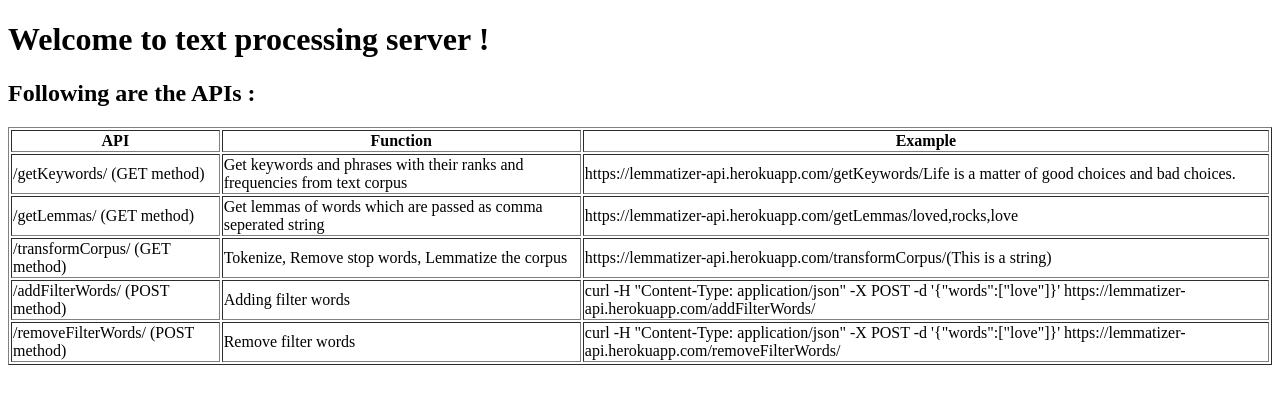
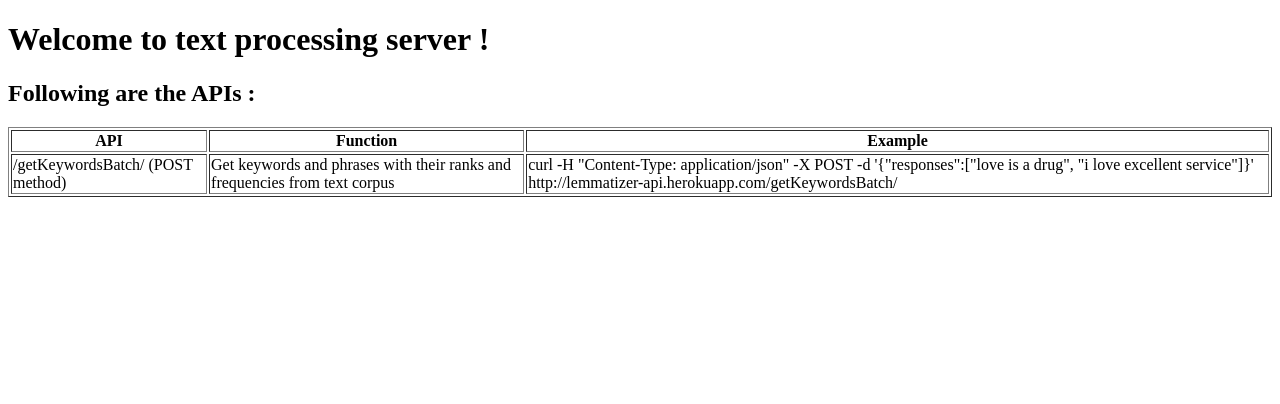
Before and after one commit to Sumaid/keyword_server, a Flask app: page / in a window 1280 px wide. Shown: the top 404 px of the page. Run offline with Flask 2, Linux system fonts and the light colour scheme; parts of the project's set-up code (start-up, migrations or seed data) failed here and were passed over.

Commit message:
Remove old APIs

```diff
--- a/app/main.py
+++ b/app/main.py
@@ -1,24 +1,9 @@
 from flask import request, Flask, jsonify, Response, render_template
-from nltk.corpus import wordnet as wn
-from nltk import pos_tag
-from nltk.corpus import stopwords
-from textblob import TextBlob
-from nltk.stem import WordNetLemmatizer
 import json
 from collections import defaultdict
 import spacy
 import pytextrank
 
-lemmatizer = WordNetLemmatizer()
-stopwords_set = set(stopwords.words('english'))
-# Add additional stop words which will be relevant to survey responses
-stopwords_set.update(['a', 'about', 'above', 'after', 'again', 'against', 'all', 'am', 'an', 'and', 'any', 'are', "aren't", 'as', 'at', 'be', 'because', 'been', 'before', 'being', 'below', 'between', 'both', 'but', 'by', 'can', "can't", 'cannot', 'com', 'could', "couldn't", 'did', "didn't", 'do', 'does', "doesn't", 'doing', "don't", 'down', 'during', 'each', 'else', 'ever', 'few', 'for', 'from', 'further', 'get', 'had', "hadn't", 'has', "hasn't", 'have', "haven't", 'having', 'he', "he'd", "he'll", "he's", 'her', 'here', "here's", 'hers', 'herself', 'him', 'himself', 'his', 'how', "how's", 'http', 'I', "I'd", "I'll", "I'm", "I've", 'if', 'in', 'into', 'is', "isn't", 'it', "it's", 'its', 'itself', 'just', 'k', "let's", 'like', 'me', 'more', 'most', "mustn't", 'my', 'myself', 'no', 'nor',
-                      'not', 'of', 'off', 'on', 'once', 'only', 'or', 'other', 'ought', 'our', 'ours', 'ourselves', 'out', 'over', 'own', 'r', 'same', 'shall', "shan't", 'she', "she'd", "she'll", "she's", 'should', "shouldn't", 'so', 'some', 'such', 'than', 'that', "that's", 'the', 'their', 'theirs', 'them', 'themselves', 'then', 'there', "there's", 'these', 'they', "they'd", "they'll", "they're", "they've", 'this', 'those', 'through', 'to', 'too', 'under', 'until', 'up', 'very', 'was', "wasn't", 'we', "we'd", "we'll", "we're", "we've", 'were', "weren't", 'what', "what's", 'when', "when's", 'where', "where's", 'which', 'while', 'who', "who's", 'whom', 'why', "why's", 'with', "won't", 'would', "wouldn't", 'www', 'you', "you'd", "you'll", "you're", "you've", 'your', 'yours', 'yourself', 'yourselves'])
-
-tag_map = defaultdict(lambda: wn.NOUN)
-tag_map['J'] = wn.ADJ
-tag_map['V'] = wn.VERB
-tag_map['R'] = wn.ADV
 
 nlp = spacy.load("en_core_web_sm")
 tr = pytextrank.TextRank()
@@ -32,110 +17,6 @@ def home_view():
     Home/Default page of server, returns a HTML with list of APIs and their purposes
     """
     return render_template("index.html", template_folder='templates')
-
-
-@app.route("/getLemmas/<wordList>", methods=['GET'])
-def get_lemmas(wordList):
-    """
-    API to get lemmatized version of words when passed as parameter
-    Input : comma seperated words
-    Output : json file with list containing lemmas of each word
-    """
-    try:
-        if not wordList: return jsonify([])
-        wordList = wordList.lower()
-        return jsonify(words=[lemmatizer.lemmatize(token, tag_map[tag[0]]) for token, tag in pos_tag(wordList.split(','))])
-    except Exception as e:
-        print('getLemmas Error : ',e)
-        return Response(400)
-
-
-@app.route("/getLemmas/", methods=['GET'])
-def get_lemmas_nowords():
-    """
-    API to handle empty request to getLemmas API
-    """
-    return jsonify([])
-
-
-@app.route("/transformCorpus/<word>", methods=['GET'])
-def transpose_corpus(word):
-    """
-    API to transform a text corpus into lemmatized version of words
-    Process : Tokenization => Stop Words removal => Lemmatization
-    Input : comma seperated words
-    Output : json file with list containing lemmas of each word
-    """
-    try:
-        if not word: return jsonify([])
-        word = word.lower()
-        filtered_words = [token for token in TextBlob(
-            word).words if not token in stopwords_set and not token[0] == "'"]
-        return jsonify(words=[lemmatizer.lemmatize(token, tag_map[tag[0]]) for token, tag in pos_tag(filtered_words)])
-    except Exception as e:
-        print('transformCorpus Error : ',e)
-        return Response(400)
-
-@app.route("/transformCorpus/", methods=['GET'])
-def transpose_corpus_empty():
-    """
-    API to handle empty request to transformCorpus API
-    """
-    return jsonify([])
-
-@app.route("/addFilterWords/", methods=['POST'])
-def transpose_corpus_add():
-    """
-    API to add universal filter words to server
-    Input : a stop word
-    Output : response
-    """
-    try:
-        stopwords_set.update([word.lower() for word in request.json['words']])
-        return Response(status=200)
-    except Exception as e:
-        print('addFilterWords Error : ',e)
-        return Response(status=400)
-
-
-@app.route("/removeFilterWords/", methods=['POST'])
-def transpose_corpus_remove():
-    """
-    API to remove a word from universal filter words list
-    Input : a stop word
-    Output : response
-    """
-    try:
-        for word in request.json['words']:
-            stopwords_set.discard(word)
-            stopwords_set.discard(word.lower())
-        return Response(status=200)
-    except Exception as e:
-        print('removeFilterWords Error : ',e)
-        return Response(status=400)
-
-
-@app.route("/getKeywords/<word>", methods=['GET'])
-def get_keyword(word):
-    """
-    API to get keywords and phrases with their rank using pytextrank library
-    Input : text corpus
-    Output : list of words and phrases with their rank/frequency
-    """
-    try:
-        if not word: return jsonify(words=[])
-        doc = nlp(word.lower())
-        if len(doc._.phrases)>0:
-            mx = doc._.phrases[0].rank
-        else:
-            mx = 1
-        words = []
-        for p in doc._.phrases:
-            words += [{'phrase':p.text, 'rank':p.rank/mx, 'count':p.count, 'chunks':[str(wrd) for wrd in p.chunks]}]
-        return jsonify(words=words)
-    except Exception as e:
-        print('getKeywords Error : ',e)
-        return Response(400)
 
 @app.route("/getKeywordsBatch/", methods=['POST'])
 def get_keywords_batch():
@@ -155,18 +36,8 @@ def get_keywords_batch():
             else:
                 mx = 1
             if mx == 0: mx = 1
-            words = []
-            for p in doc._.phrases:
-                words += [{'phrase':p.text, 'rank':p.rank/mx, 'count':p.count}]
-            result += [words]
+            result += [[{'phrase':p.text, 'rank':p.rank/mx, 'count':p.count} for p in doc._.phrases]]
         return jsonify(words=result)
     except Exception as e:
         print('getKeywordsBatch Error : ',e)
         return Response(400)
-
-@app.route("/getKeywords/", methods=['GET'])
-def get_keyword_empty():
-    """
-    API to handle empty request to getKeywords
-    """
-    return jsonify(words=[])
--- a/app/templates/index.html
+++ b/app/templates/index.html
@@ -13,35 +13,9 @@
         </tr>
 
         <tr>
-            <td>/getKeywords/ (GET method)</td>
+            <td>/getKeywordsBatch/ (POST method)</td>
             <td>Get keywords and phrases with their ranks and frequencies from text corpus</td>
-            <td>https://lemmatizer-api.herokuapp.com/getKeywords/Life is a matter of good choices and bad choices.</td>
-        </tr>
-
-        <tr>
-            <td>/getLemmas/ (GET method)</td>
-            <td>Get lemmas of words which are passed as comma seperated string</td>
-            <td>https://lemmatizer-api.herokuapp.com/getLemmas/loved,rocks,love</td>
-        </tr>
-
-        <tr>
-            <td>/transformCorpus/ (GET method)</td>
-            <td>Tokenize, Remove stop words, Lemmatize the corpus</td>
-            <td>https://lemmatizer-api.herokuapp.com/transformCorpus/(This is a string)</td>
-        </tr>
-
-        <tr>
-            <td>/addFilterWords/ (POST method)</td>
-            <td>Adding filter words</td>
-            <td>curl -H "Content-Type: application/json" -X POST -d '{"words":["love"]}'
-                https://lemmatizer-api.herokuapp.com/addFilterWords/</td>
-        </tr>
-
-        <tr>
-            <td>/removeFilterWords/ (POST method)</td>
-            <td>Remove filter words</td>
-            <td>curl -H "Content-Type: application/json" -X POST -d '{"words":["love"]}'
-                https://lemmatizer-api.herokuapp.com/removeFilterWords/</td>
+            <td>curl -H "Content-Type: application/json" -X POST -d '{"responses":["love is a drug", "i love excellent service"]}' http://lemmatizer-api.herokuapp.com/getKeywordsBatch/</td>
         </tr>
     </table>
 
--- a/nltk.txt
+++ /dev/null
@@ -1,4 +0,0 @@
-wordnet
-averaged_perceptron_tagger
-stopwords
-punkt
--- a/requirements.txt
+++ b/requirements.txt
@@ -1,6 +1,4 @@
 flask
 gunicorn
-nltk
-textblob
 pytextrank
 ./en_core_web_sm-2.2.0.tar.gz
```
